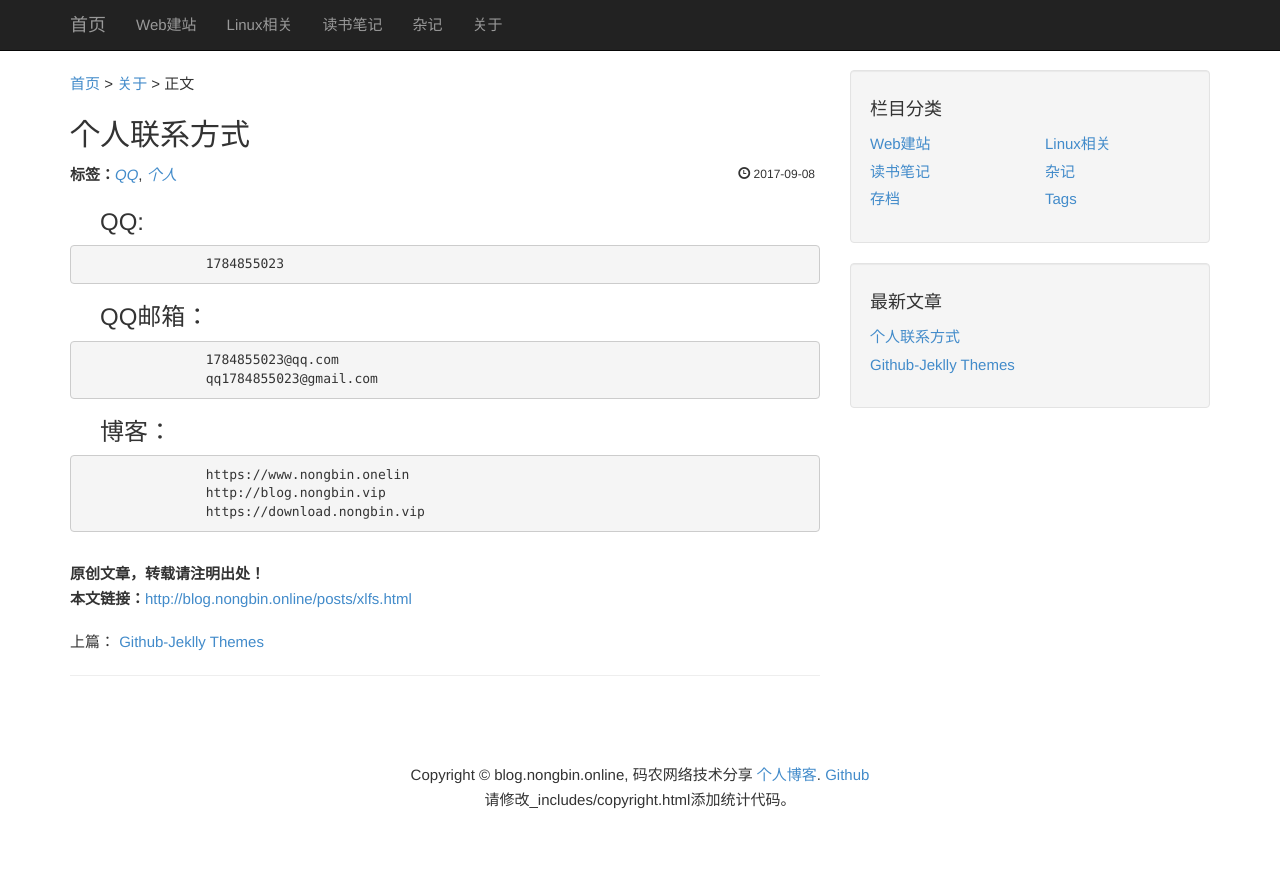
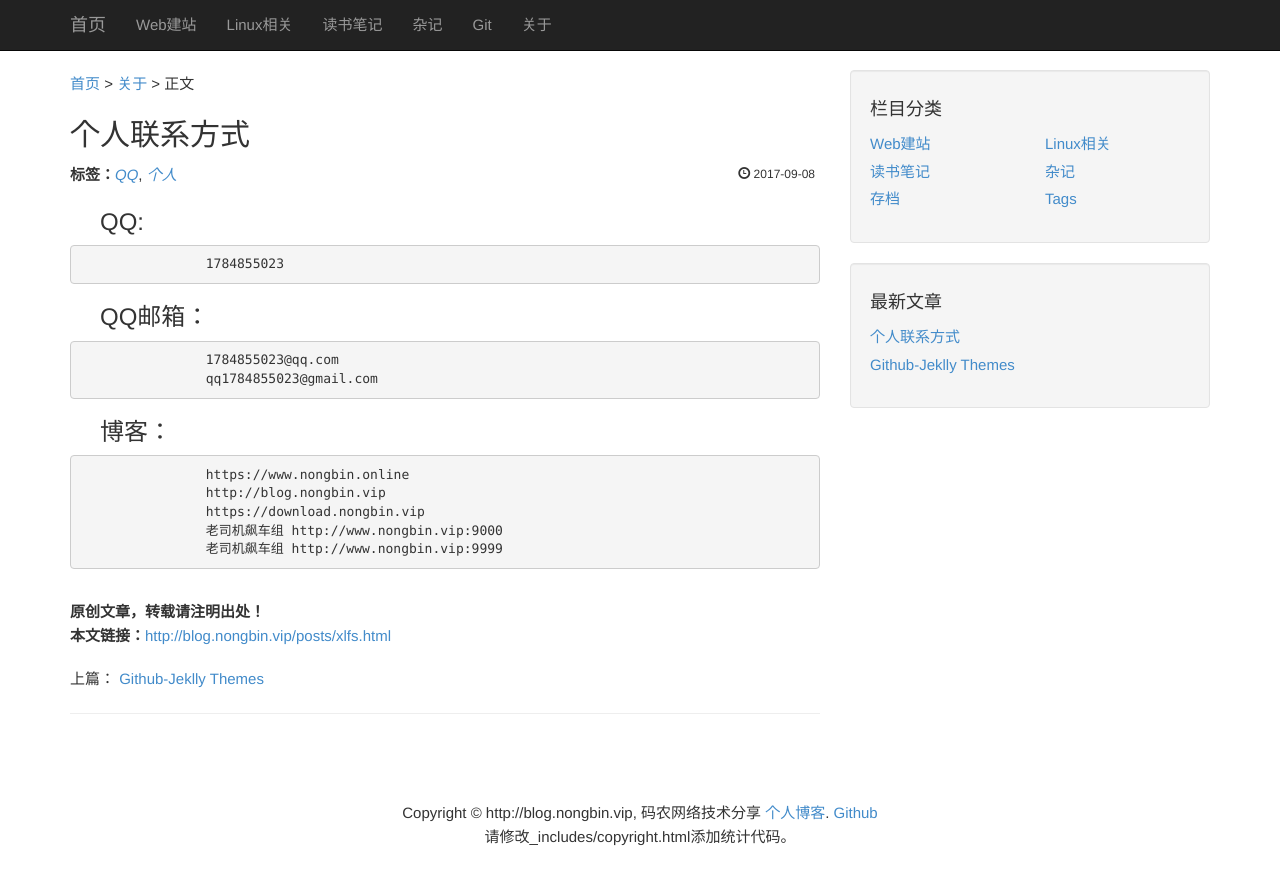
Before and after one commit to nongbin/blog, a Jekyll site: the page built from _posts/2017-09-08-xlfs.markdown, in a window 1280 px wide. Shown: the top 885 px of the page. Built offline with Jekyll 4.4.1, drawn with Linux system fonts in a browser that asks for light colours; comment, search, counter and statistics services are not loaded.

Commit message:
no message

```diff
--- a/_config.yml
+++ b/_config.yml
@@ -7,13 +7,14 @@ github: nongbin
 author: "码农网络"
 email: 1784855023@qq.com
 name: "农斌个人博客"
-url: http://blog.nongbin.online
-domain: blog.nongbin.online
+url: http://blog.nongbin.vip
+domain: http://blog.nongbin.vip
 all_categories: [
 ["web", "Web建站","/posts/web.html"],
 ["linux", "Linux相关","/posts/linux.html"],
 ["read", "读书笔记","/posts/read.html"],
 ["other", "杂记","/posts/other.html"],
+["Git", "Git","/posts/git.html"],
 ["about", "关于","/about.html"]
 ]
 
--- a/_posts/2017-09-08-xlfs.markdown
+++ b/_posts/2017-09-08-xlfs.markdown
@@ -13,6 +13,8 @@
 			qq1784855023@gmail.com
 
 ### 博客：
-			https://www.nongbin.onelin
+			https://www.nongbin.online
 			http://blog.nongbin.vip
 			https://download.nongbin.vip
+			老司机飙车组 http://www.nongbin.vip:9000
+			老司机飙车组 http://www.nongbin.vip:9999
```
Also changed, not shown: posts/git.md (added, +4 -0 lines).
